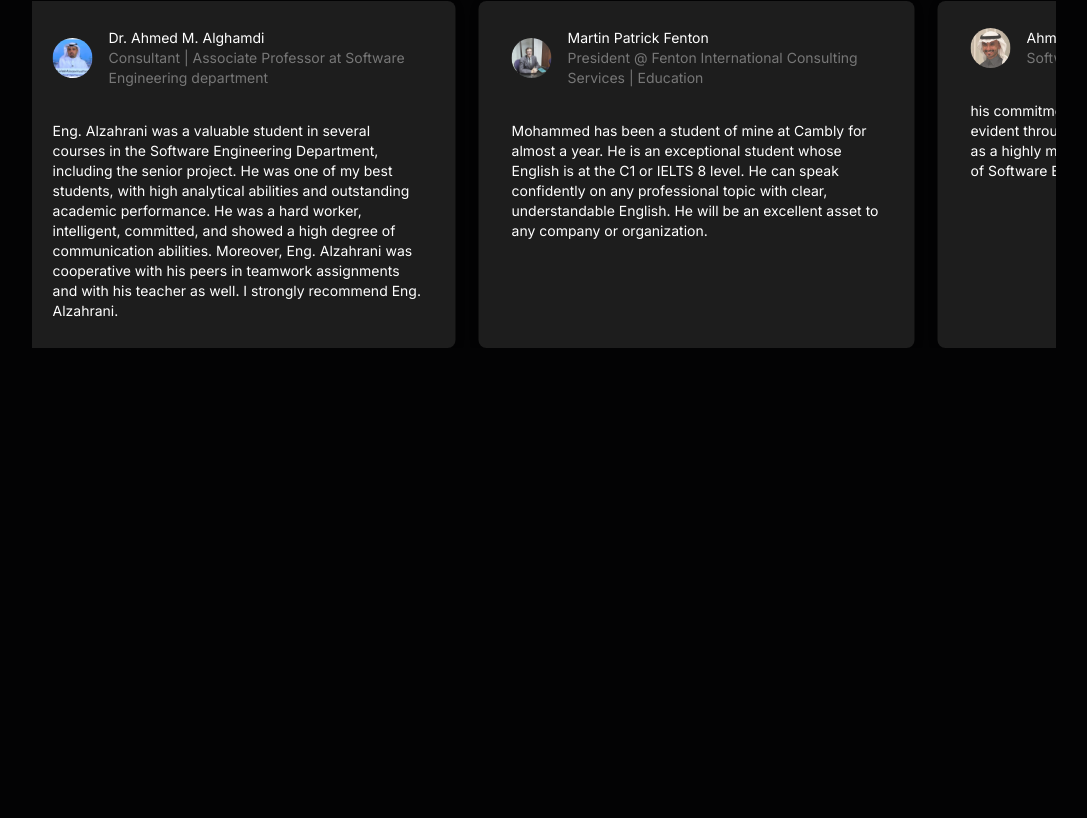
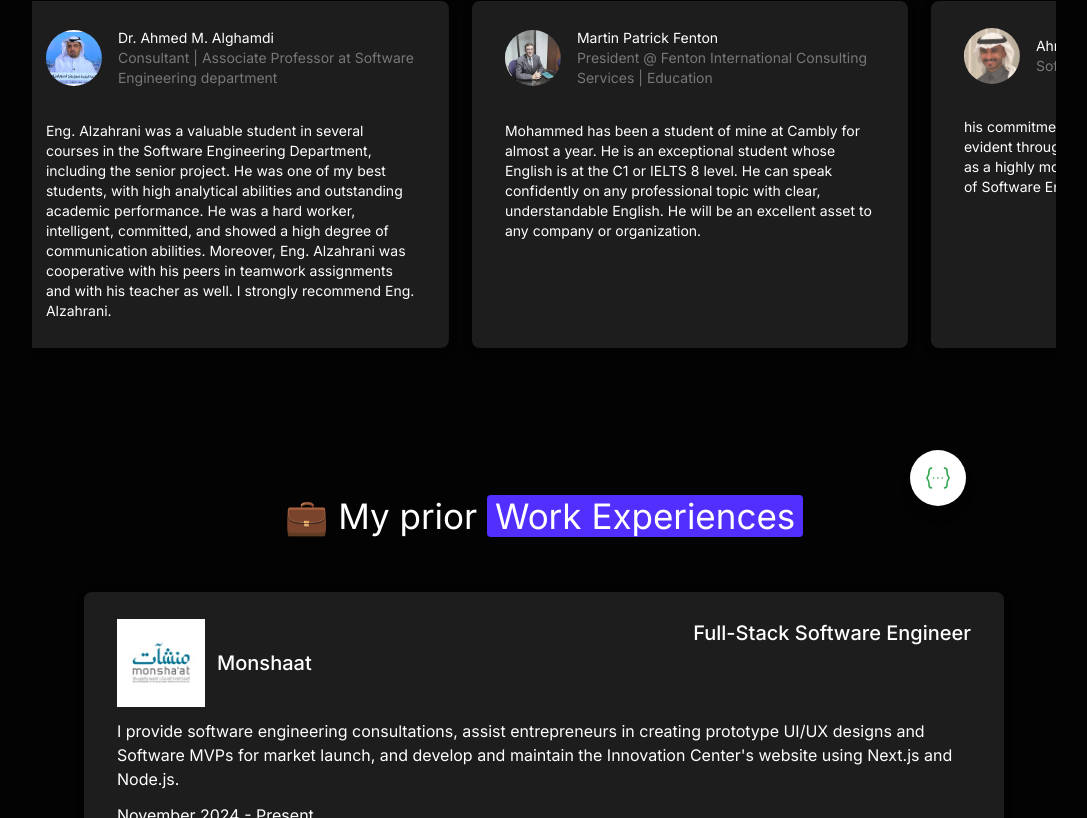
Before and after one commit to max-engineering-x/My-Portfolio, a Next.js app: page / in a window 1280 px wide. Shown: the part 2542-3360 px from the top of the page, without its empty margins (96-1183 px from the left). Before the commit the page ends 2811 px from the top, so only its background shows below. Built offline with nearby package versions, Linux system fonts and the light colour scheme.

Commit message:
Finished the experience section

```diff
--- /dev/null
+++ b/app/components/Experiences/Experience.tsx
@@ -0,0 +1,33 @@
+import React from "react";
+
+type Props = {
+  id: number;
+  image: string;
+  company: string;
+  role: string;
+  description: string;
+  dates: string;
+};
+
+function Experience({ id, image, company, role, description, dates }: Props) {
+  return (
+    <div className="card flex flex-col items-stretch w-full max-w-screen-lg px-6 py-[27px] md:px-[33px] gap-3">
+      <div className="flex flex-col items-start md:flex-row gap-1 md:gap-0 md:justify-between">
+        <div className="flex flex-col sm:flex-row gap-3 items-start sm:items-center">
+          <img
+            src={image}
+            alt={`Company image for ${company}`}
+            width={88}
+            height={88}
+          />
+          <h3 className="text-xl font-medium">{company}</h3>
+        </div>
+        <p className="text-base md:text-xl font-medium">{role}</p>
+      </div>
+      <p className="text-sm md:text-base">{description}</p>
+      <p className="text-sm/1 md:text-base">{dates}</p>
+    </div>
+  );
+}
+
+export default Experience;
--- /dev/null
+++ b/app/components/Experiences/Experiences.tsx
@@ -0,0 +1,52 @@
+import React from "react";
+
+import experiences from "@/data/experiences.json";
+import SectionContainer from "../Section/SectionContainer";
+import SectionHeader from "../Section/SectionHeader";
+
+import Experience from "./Experience";
+
+const Experiences = () => {
+  return (
+    <SectionContainer id="experience">
+      <div className="section-contents mb-[66px] md:mb-[43px] md:mx[64px]">
+        <SectionHeader
+          plainText="💼 My prior"
+          highlightText="Work Experiences"
+        />
+        <div className="w-full px-6 md:px-[52px] flex flex-col gap-5">
+          {experiences.map((experience, id) => (
+            <Experience
+              key={id}
+              id={id}
+              image={experience.image}
+              company={experience.company}
+              role={experience.role}
+              description={experience.description}
+              dates={experience.dates}
+            />
+          ))}
+        </div>
+      </div>
+      <div className="circle-icon absolute h-14 w-14 top-[-20px] right-1.5 md:top-[-40px] md:right-[90px] -z-10 flex items-center justify-center bg-white rounded-full shadow-lg">
+        <img
+          src="/bracket_icon.svg"
+          alt="Bracket Icon"
+          width={23}
+          height={23}
+          className="w-6 h-6"
+        />
+      </div>
+      <div className="circle-icon h-14 w-14 left-1.5 bottom-0 md:left-[90px] -z-10">
+        <img
+          src="/electricity_icon.svg"
+          alt="electricity icon"
+          width={23}
+          height={23}
+        />
+      </div>
+    </SectionContainer>
+  );
+};
+
+export default Experiences;
--- a/app/components/Navbar.tsx
+++ b/app/components/Navbar.tsx
@@ -108,11 +108,11 @@ const Navbar = () => {
           <li>
             <div
               className={cn("rounded p-1 duration-300 ease-in-out", {
-                "bg-primary text-white": activeSection === "Experience",
+                "bg-primary text-white": activeSection === "experience",
               })}
               onClick={() => {
-                setActiveSection("Experience");
-                scrollToSection("Experience");
+                setActiveSection("experience");
+                scrollToSection("experience");
                 setIsOpen(false);
               }}
             >
--- a/app/components/Sections.tsx
+++ b/app/components/Sections.tsx
@@ -4,6 +4,7 @@ import Hero from "./Hero/Hero";
 import Expertises from "./Expertises/Expertises";
 import Projects from "./Projects/Projects";
 import Testimonials from "./Testimonials/Testimonials";
+import Experiences from "./Experiences/Experiences";
 
 const Sections = () => {
   return (
@@ -12,6 +13,7 @@ const Sections = () => {
       <Expertises />
       <Projects />
       <Testimonials />
+      <Experiences />
     </main>
   );
 };
--- a/app/components/Testimonials/Testimonial.tsx
+++ b/app/components/Testimonials/Testimonial.tsx
@@ -16,7 +16,7 @@ const Testimonial = ({ image, name, role, description }: Props) => {
           alt={`Profile Picture for testimonial by ${name}`}
           width={38}
           height={28}
-          className="w-10 h-10 rounded-full object-cover"
+          className="w-14 h-14 rounded-full object-cover"
         />
         <div className="flex flex-col">
             <p className="text-sm">{name}</p>
--- a/app/components/Testimonials/Testimonials.tsx
+++ b/app/components/Testimonials/Testimonials.tsx
@@ -10,10 +10,10 @@ import Testimonial from "./Testimonial";
 
 const Testimonials = () => {
   return (
-    <SectionContainer id="testimonials">
+    <SectionContainer id="Testimonials">
       <div className="section-contents">
         <SectionHeader
-          plainText=" Check out these"
+          plainText="📢 Check out these"
           highlightText="Testimonials"
         />
         <div className="w-full overflow-x-clip">
--- /dev/null
+++ b/data/experiences.json
@@ -0,0 +1,9 @@
+[
+  {
+    "image": "/monshaatsa_logo.jpg",
+    "company": "Monshaat",
+    "role": "Full-Stack Software Engineer",
+    "description": "I provide software engineering consultations, assist entrepreneurs in creating prototype UI/UX designs and Software MVPs for market launch, and develop and maintain the Innovation Center's website using Next.js and Node.js.",
+    "dates": "November 2024 - Present"
+  }
+]
```
Also changed, not shown: public/monshaatsa_logo.jpg (added).
